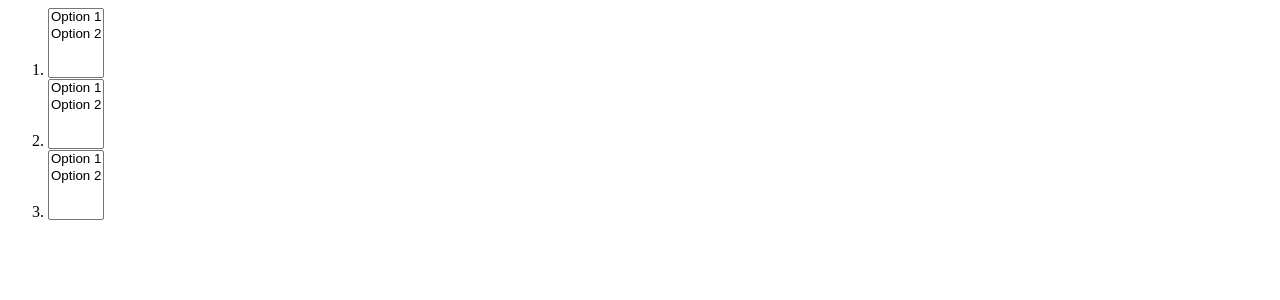
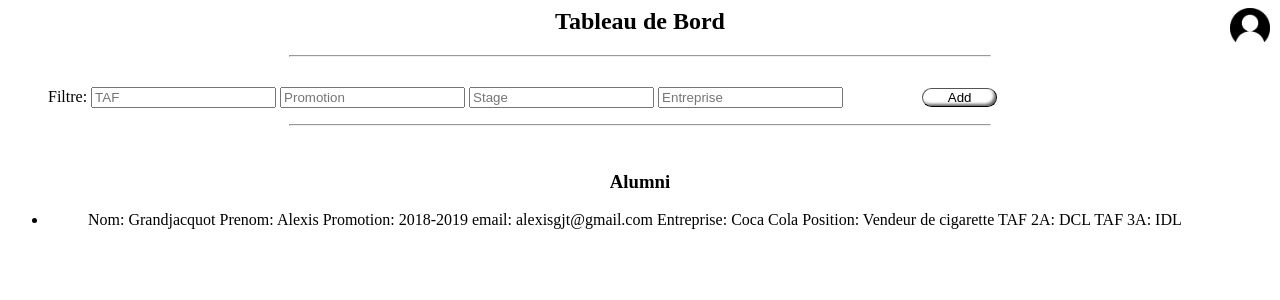
Before and after one commit to JulienDai/ProjetAnnuaire, a Flask app: template templates/tableau_de_bord.html.jinja2 in a window 1280 px wide. Shown: the top 300 px of the page. Run offline with Flask 2, Linux system fonts and the light colour scheme; the template is opened without the code that fills it, so the values that code supplies are empty.

Commit message:
Wesh j'ai fais plein de bails

```diff
--- a/static/css/tableau_de_bord.css
+++ b/static/css/tableau_de_bord.css
@@ -0,0 +1,80 @@
+
+
+
+.tableau_de_bord{
+
+    font-size:30px;
+}
+
+.profil{
+    position: absolute;
+    top:4px;
+    right:5px;
+    width: 40px;
+
+
+}
+
+.ligne{
+    margin-top: 10px;
+}
+
+.add{
+    border-radius:10px;
+    background-color: white;
+    border-width: 1px;
+    width:75px;
+    margin-left:75px ;
+    margin-top: 15px;
+    box-shadow: inset 2px 2px 3px rgba(255, 255, 255, 0.6), inset -2px -2px 3px rgba(0, 0, 0, 0.6);
+}
+.add:active {
+    box-shadow: inset -2px -2px 3px rgba(255, 255, 255, 0.6), inset 2px 2px 3px rgba(0, 0, 0, 0.6);
+}
+
+
+.supprimer{
+    width:15px;
+
+}
+
+.button_supprimer{
+    border-style: none;
+    background-color:#dedede ;
+
+}
+
+.filtre_element{
+    background-color: #dedede;
+    border-radius: 50px;
+    padding-left: 8px;
+    padding-right: 8px;
+
+    border-style: groove;
+    border-width: 2px;
+}
+
+h2{
+    text-align: center;
+}
+
+h3{
+    text-align: center;
+}
+
+
+.promotion{
+    float:right;
+}
+
+
+
+@media(max-width: 910px){
+  input{
+      width:80px;
+  }
+    .add{
+        margin-left: 10px;
+    }
+
+}
--- /dev/null
+++ b/static/js/tableau_de_bord.js
@@ -0,0 +1,73 @@
+function delete_element(sender){
+    sender.remove();
+
+
+}
+
+
+function get_input() {
+    let taf=document.getElementById("input_taf")
+    let input_taf = taf.value;
+    taf.value=""
+
+    let stage=document.getElementById("input_stage")
+    let input_stage = stage.value;
+    stage.value="";
+
+    promotion=document.getElementById("input_promotion")
+    let input_promotion = promotion.value;
+    promotion.value="";
+
+    let entreprise=document.getElementById("input_entreprise")
+    let input_entreprise = entreprise.value;
+    entreprise.value="";
+
+
+    if (input_taf != "") {
+
+        add_element(name="TAF",input_taf)
+    }
+
+    if (input_stage!=""){
+        add_element(name="Stage",input_stage)
+    }
+    if(input_entreprise!=""){
+        add_element(name="Entreprise",input_entreprise)
+    }
+    if(input_promotion!=""){
+        add_element(name="Promotion",input_promotion)
+    }
+}
+
+
+function add_element(name,input){
+
+         let ajout = document.getElementById('ajout');
+        let ui = document.createElement('ui');
+        ui.className = "filtre_element"
+
+
+        let span = document.createElement("span");
+        span.className = "filtres";
+        span.appendChild(document.createTextNode(name+": " + input));
+        let button = document.createElement("button");
+        button.className = "button_supprimer";
+
+
+        let img = document.createElement("img");
+        img.src = "/static/img/croix.png"
+        img.className = "supprimer"
+
+        button.appendChild(img)
+        span.appendChild(button)
+
+
+
+        button.onclick=function(){delete_element(ui)};
+        ui.appendChild(span);
+        ajout.appendChild(ui);
+
+
+
+
+}
--- a/templates/identification.html.jinja2
+++ b/templates/identification.html.jinja2
@@ -15,10 +15,10 @@
 
         <form method="post">
             <div>
-              <input type="text" class="nom" id="nom" name="nom" placeholder="Nom">
+              <input type="text" class="nom" id="nom" name="nom" placeholder="Nom" required>
             </div>
             <div>
-                <input type="text" class="prenom" id="prenom" name="prenom" placeholder="Prénom">
+                <input type="text" class="prenom" id="prenom" name="prenom" placeholder="Prénom" required>
             </div>
             <div>
                 <input type="submit" class="submit" value="Envoyer">
--- a/templates/tableau_de_bord.html.jinja2
+++ b/templates/tableau_de_bord.html.jinja2
@@ -1,42 +1,150 @@
 <html lang="fr">
 <head>
-    <title> Identification</title>
+    <title> Tableau de Bord</title>
     <meta charset="utf-8">
 
     <link rel="stylesheet" href="{{ url_for("static",filename="css/tableau_de_bord.css") }}">
+    <script  src="/static/js/tableau_de_bord.js"></script>
 </head>
 <body>
-    <nav class ="navigation">
-        <ol>
-            <li> <select multiple value="" name="TAF">
-                <option value="option1"> Option 1</option>
-                <option value="option2">Option 2</option>
+<div class="haut">
 
-            </select>
+<h2> Tableau de Bord</h2>
+<a class="profil" href="/oui">
+    <img class="profil" src="{{ url_for("static",filename="img/icon.png") }}">
 
-            </li>
-
-            <li>
-            <select multiple value=""  name="Promotion" >
-                <option value="option 1"> Option 1</option>
-                <option value="option 2">Option 2</option>
-
-            </select>
-
-            </li>
-
-            <li>
-                 <select multiple value=""  name="Entreprise" >
-                    <option value="option 1"> Option 1</option>
-                    <option value="option 2">Option 2</option>
+</a>
 
 
-            </li>
-        </ol>
+
+    <HR class="ligne" WIDTH="700px">
+
+
+</div>
+
+    <nav class ="navigation">
+
+
+        <ul>
+            <ui>
+                Filtre:
+            </ui>
+
+
+            <ui> <input type="text" placeholder="TAF" list="taf" id="input_taf">
+                <datalist id="taf">
+                <option value="Objective C">Objective C</option>
+                <option value="C++">C++</option>
+                <option value="C#">C#</option>
+                <option value="Cobol">Cobol</option>
+                    </datalist>
+
+            </ui>
+
+            <ui>
+
+
+            <input type="text" placeholder="Promotion" list="promotion" id="input_promotion">
+                <datalist id="promotion">
+                    <option value="2018-2019">2018-2019</option>
+                    <option value="2019-2020">2019-2020</option>
+                    <option value="2020-2021">2020-2021</option>
+                    <option value="2021-2022">2021-2022</option>
+                    </datalist>
+
+            </ui>
+
+            <ui>
+
+                <input type="text" placeholder="Stage" list="stage" id="input_stage">
+                <datalist id="stage">
+                    <option value="Google">Google</option>
+                    <option value="Alstom">Alstom</option>
+
+                    </datalist>
+
+            </ui>
+
+            <ui>
+
+                <input type="text" placeholder="Entreprise" list="entreprise" id="input_entreprise">
+                <datalist id="entreprise">
+                    <option value="Google">Google</option>
+                    <option value="Alstom">Alstom</option>
+
+                    </datalist>
+
+
+            </ui>
+            <ui>
+                <button class="add" type="submit" onclick="get_input()">Add</button>
+            </ui>
+
+
+        </ul>
+
 
 
     </nav>
 
+<div>
+    <ul class="ajout" id="ajout">
+
+    </ul>
+</div>
+<HR class="ligne" WIDTH="700px">
+
+<br>
+
+<div>
+    <h3> Alumni</h3>
+
+</div>
+
+
+<ul>
+    <li>
+        <div>
+
+            <ul>
+                <ui>
+                    Nom: <span> Grandjacquot</span>
+                </ui>
+                <ui>
+                    Prenom: <span> Alexis</span>
+                </ui>
+
+                <ui>
+                    Promotion: <span>2018-2019</span>
+                </ui>
+
+                <ui>
+                    email: <span>alexisgjt@gmail.com</span>
+                </ui>
+                <ui>
+                    Entreprise: <span class="entreprise">Coca Cola</span>
+                </ui>
+                <ui>
+                    Position: <span class="Position"> Vendeur de cigarette</span>
+                </ui>
+
+
+                <ui>
+                    TAF 2A: <span class="taf_2a">DCL</span>
+                </ui>
+                <ui>
+                    TAF 3A: <span class="taf_3a">IDL</span>
+                </ui>
+
+
+            </ul>
+        </div>
+    </li>
+</ul>
+
+
+
+
 
 </body>
 </html>
```
Also changed, not shown: static/css/identification.css (+13 -8 lines), static/img/croix.png (added), static/img/icon.png (added).
